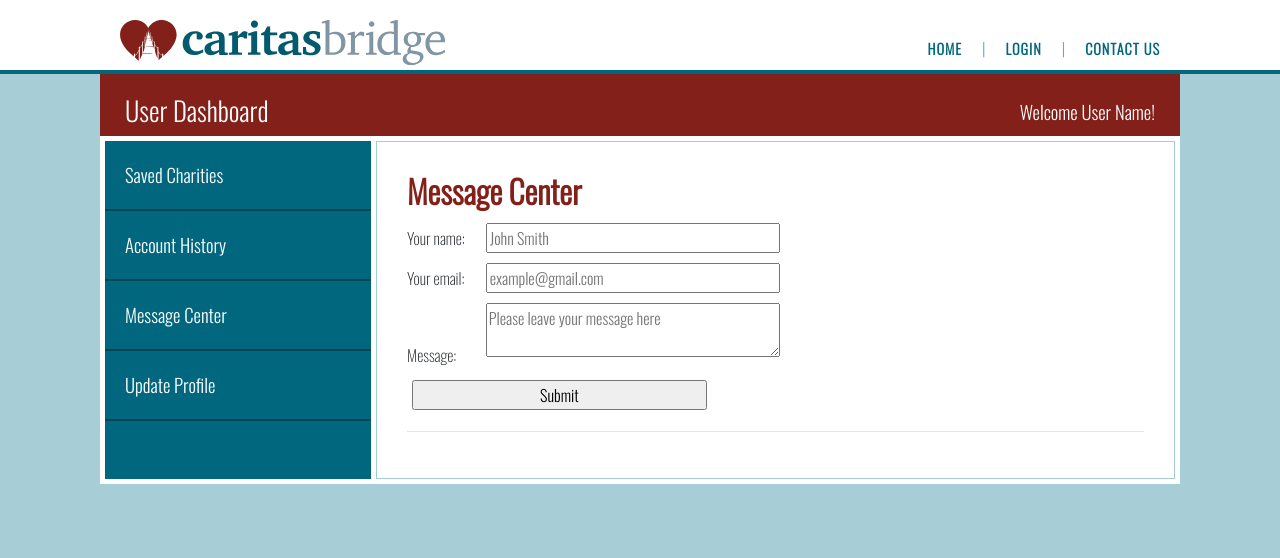
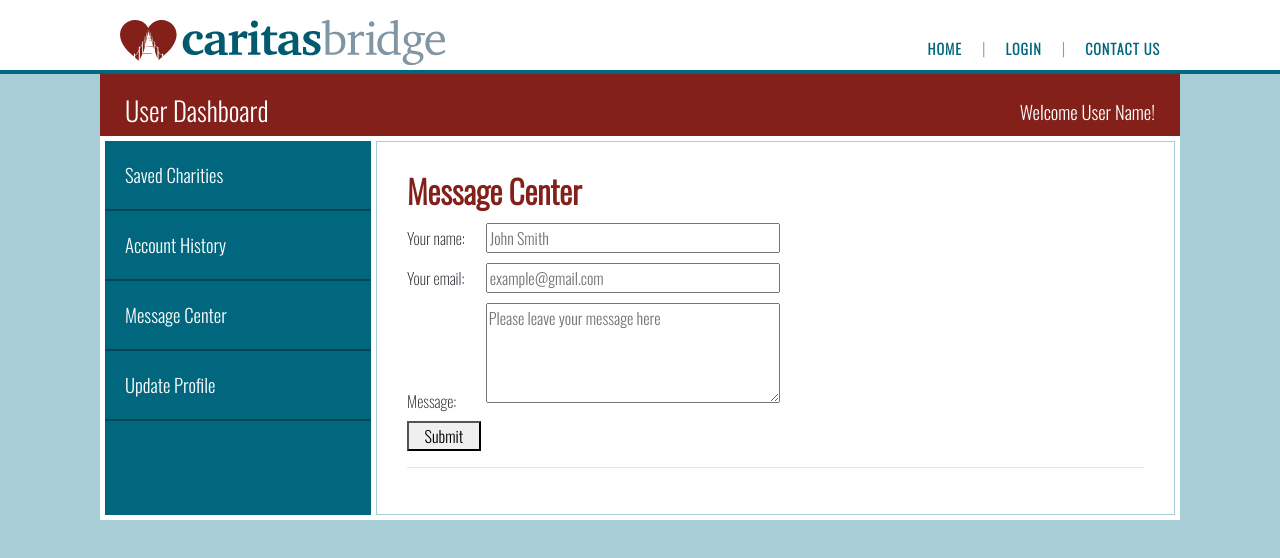
Before and after one commit to caspershih/caritas-bridge, a React (Create React App) app in the folder client/: page /Message in a window 1280 px wide. Shown: the top 558 px of the page. Built offline with nearby package versions, Linux system fonts and the light colour scheme.

Commit message:
adding node mailer

```diff
--- a/client/src/pages/Dashboard/Message.js
+++ b/client/src/pages/Dashboard/Message.js
@@ -33,7 +33,8 @@ const Message = () => (
                             <textarea type="textarea" name="comments" placeholder="Please leave your message here"></textarea>
                         </div>
 
-                        <div><input type="submit" value="Submit" /></div>
+                        <div><button type="submit" value="Submit">Submit</button>
+                        </div>
                     </form>
                 <hr />
 
--- a/client/src/pages/Dashboard/User.css
+++ b/client/src/pages/Dashboard/User.css
@@ -119,9 +119,9 @@ input {
 textarea {
     margin: 5px;
     width: 40%;
-
+    height: 100px;
 }
 
 button {
-    width: 5%;
+    width: 10%;
 }
```
